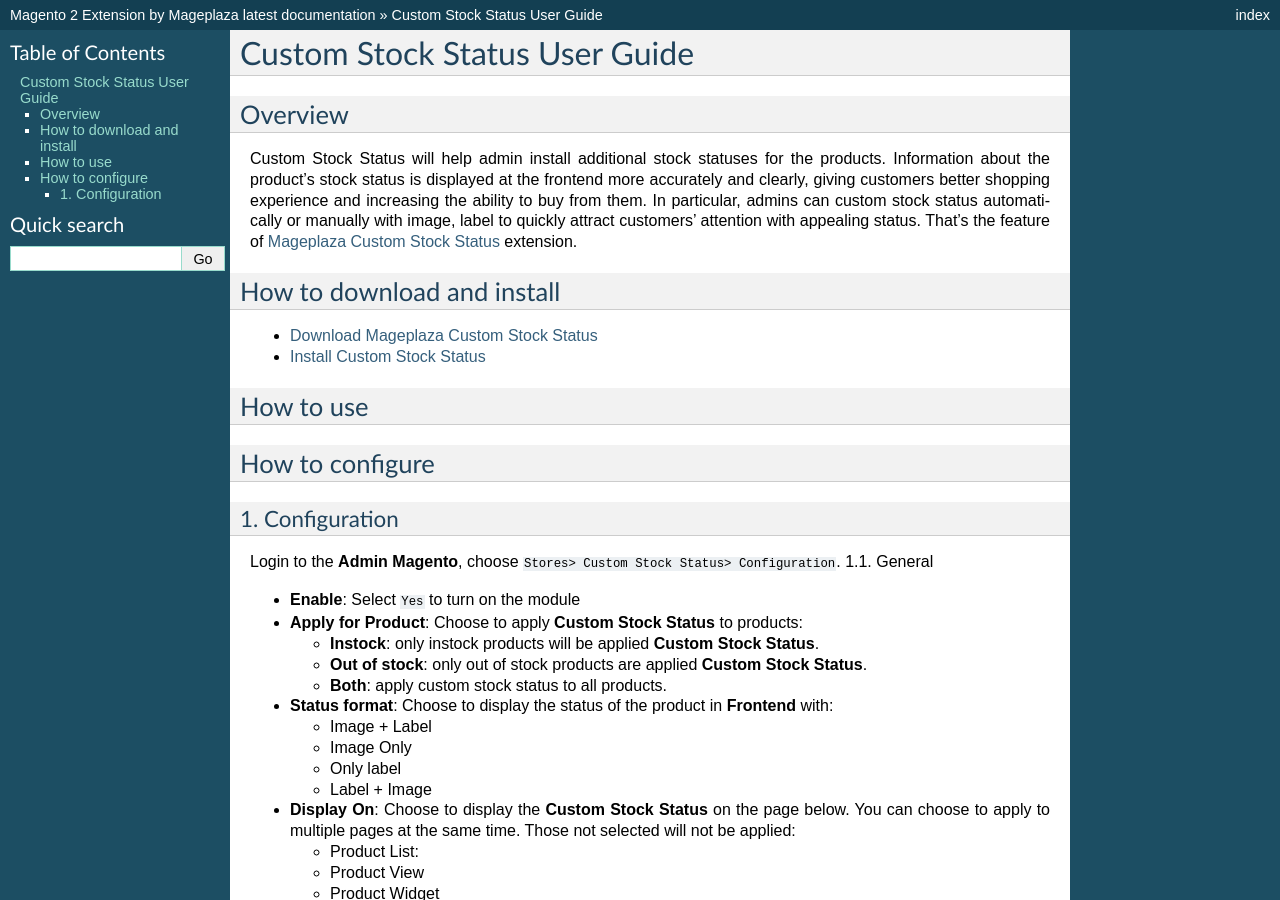
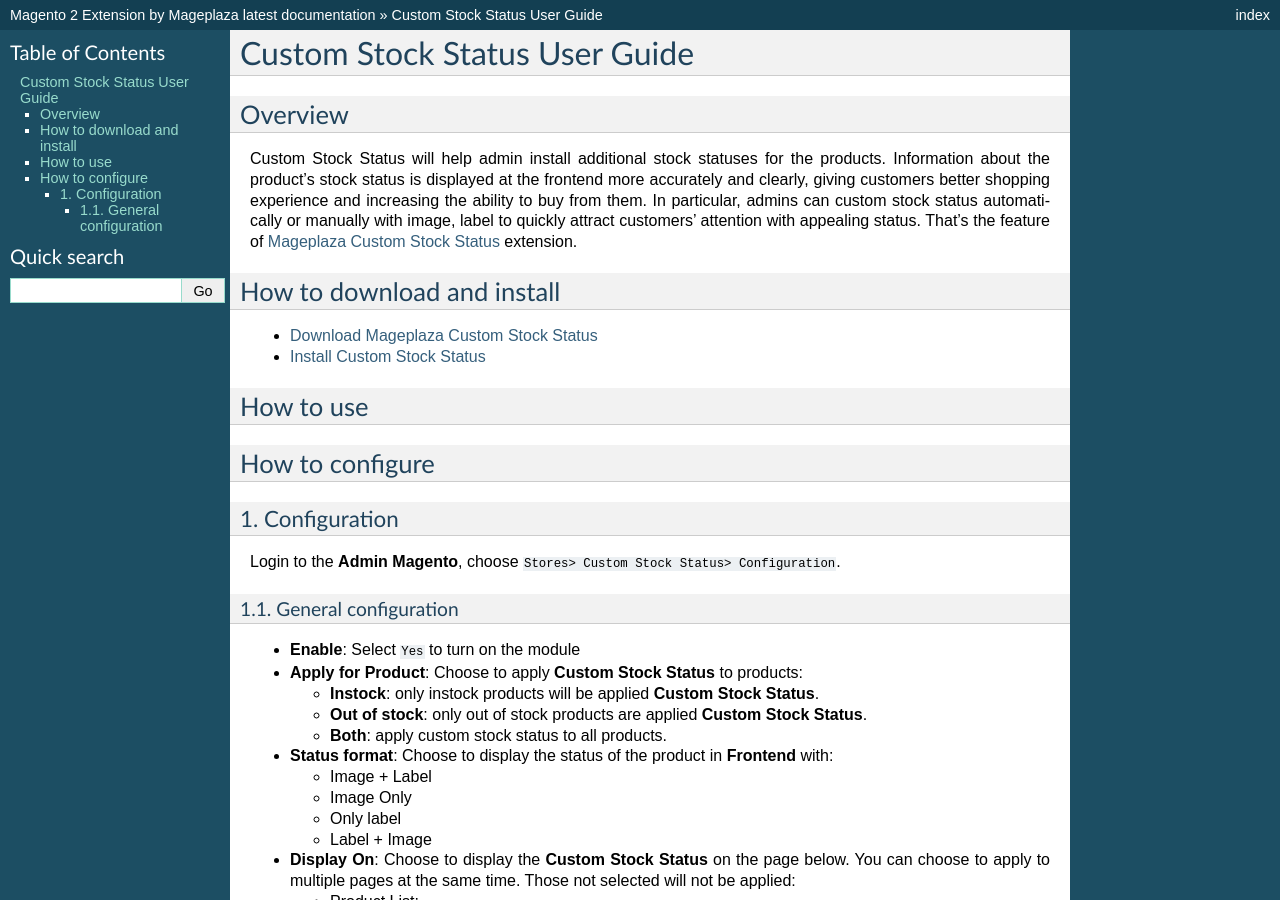
Before and after one commit to magepages/mpdocs, a Sphinx documentation site: the page built from docs/custom-stock-status/index.md, in a window 1280 px wide and 900 px high. Built offline with Sphinx 7.4.7, drawn with Linux system fonts in a browser that asks for light colours; pages that are not in the unit, such as notebooks, are missing from menus.

Commit message:
Update index.md

```diff
--- a/docs/custom-stock-status/index.md
+++ b/docs/custom-stock-status/index.md
@@ -18,7 +18,8 @@
 ### 1. Configuration
 
 Login to the **Admin Magento**, choose `Stores> Custom Stock Status> Configuration`.
-1.1. General
+
+#### 1.1. General configuration
 
 - **Enable**: Select `Yes` to turn on the module
 - **Apply for Product**: Choose to apply **Custom Stock Status** to products:
```
